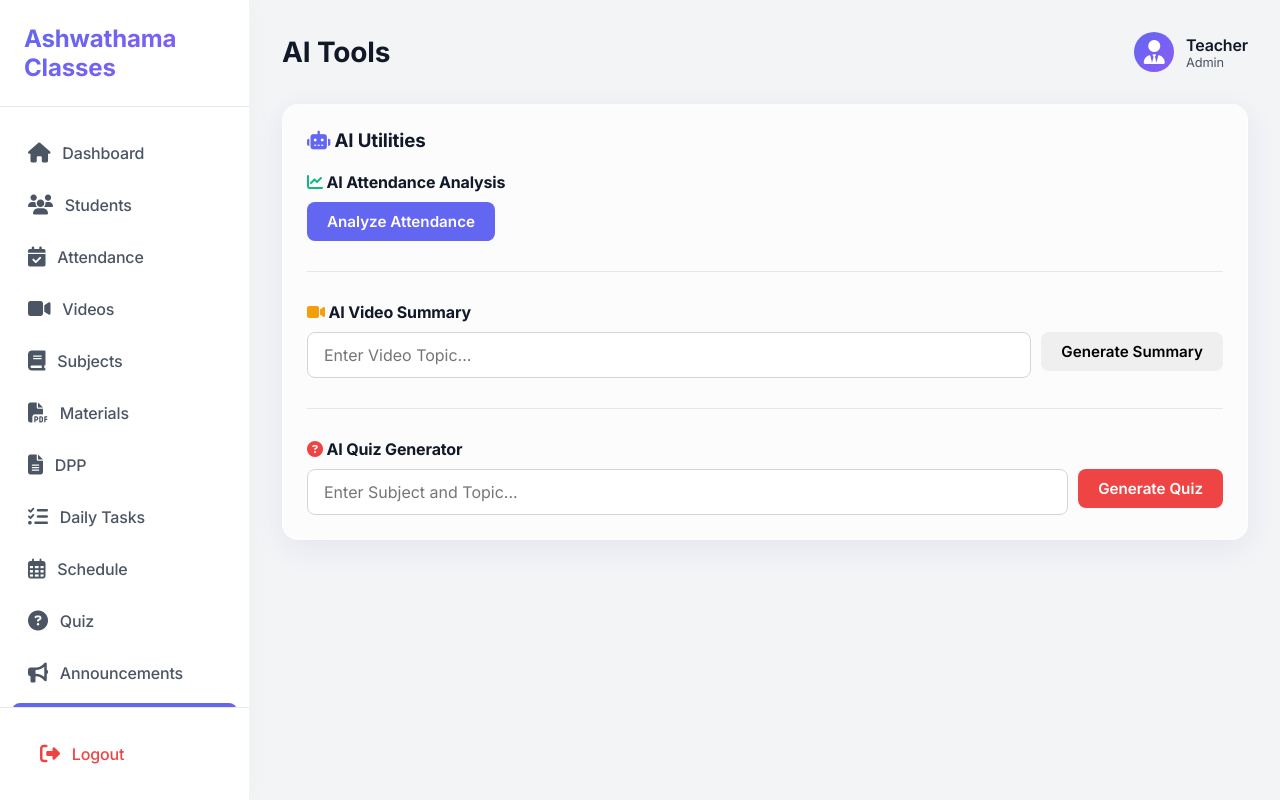
After one commit to lovelybruno4u-stack/kuchbhi2, a Flask app: page /teacher/ai_tools in a window 1280 px wide. The commit adds this page. Run offline with Flask 3, Linux system fonts and the light colour scheme; the visitor is signed in with stand-in values (Sample User, id 1).

Commit message:
feat: Add AI tools and fix attendance sheet name
- Renamed attendance sheet from 'ATTENDANCE_V2' to 'attendance' with
  schema ['date', 'student_id', 'status'].
- Added teacher AI tools UI and API endpoints for Attendance Analysis,
  Video Summary, and Quiz Generation.
- Added student Chatbot UI and API endpoints for Doubt Solver and Study
  Chatbot.
- Enhanced teacher announcements UI with AI generation capabilities.
- Added credentials.json file.
- Updated requirements.txt with openai package.

Co-authored-by: lovelybruno4u-stack <271917843+lovelybruno4u-stack@users.noreply.github.com>

```diff
--- a/app.py
+++ b/app.py
@@ -6,9 +6,12 @@ from dotenv import load_dotenv
 import gspread
 from google.oauth2.service_account import Credentials
 from datetime import datetime
+from openai import OpenAI
 
 # Load environment variables
 load_dotenv()
+
+client = OpenAI(api_key=os.getenv('OPENAI_API_KEY'))
 
 
 from datetime import timedelta
@@ -161,7 +164,7 @@ def get_google_sheet(sheet_name):
         'video_completion_V3': ['date', 'student_id', 'subject', 'video_id', 'completed'],
         'gamification_V3': ['student_id', 'points', 'badges'],
         'leaderboard_cache_V3': ['student_id', 'points', 'rank'],
-        'ATTENDANCE_V2': ['student_id', 'student_name', 'class', 'date', 'status', 'last_updated'],
+        'attendance': ['date', 'student_id', 'status'],
         'DPP_V2': ['id', 'title', 'subject', 'class', 'description', 'file_url', 'date_uploaded'],
         'DPP_Status_V3': ['dpp_id', 'student_id', 'status'],
         'TASKS_V2': ['id', 'title', 'description', 'subject', 'class', 'due_date', 'created_date'],
@@ -303,7 +306,7 @@ def background_refresh():
     try:
         # Silently fetch latest data to update cache behind the scenes
         print("Starting silent background refresh for all V2 sheets...")
-        sheets_to_refresh = ['ATTENDANCE_V2', 'DPP_V2', 'TASKS_V2']
+        sheets_to_refresh = ['attendance', 'DPP_V2', 'TASKS_V2']
         for s in sheets_to_refresh:
             sheet = get_google_sheet(s)
             if sheet:
@@ -555,7 +558,7 @@ def logout():
 def teacher_dashboard():
     students = get_data('students')
     videos = get_data('videos')
-    attendance = get_data('ATTENDANCE_V2')
+    attendance = get_data('attendance')
 
     current_date = datetime.now().strftime('%Y-%m-%d')
     today_attendance_count = len([a for a in attendance if a.get('date') == current_date and a.get('status') == 'Present'])
@@ -641,7 +644,7 @@ def delete_student(id):
 @login_required(role='teacher')
 def teacher_attendance():
     students = get_data('students')
-    attendance = get_data('ATTENDANCE_V2')
+    attendance = get_data('attendance')
     current_date = datetime.now().strftime('%Y-%m-%d')
 
     # Calculate today's absentees
@@ -673,7 +676,7 @@ def save_attendance():
     date = data.get('date')
     records = data.get('records', [])
 
-    sheet = get_google_sheet('ATTENDANCE_V2')
+    sheet = get_google_sheet('attendance')
     if not sheet:
         return jsonify({'success': False, 'error': "Could not connect to Google Sheet"})
 
@@ -732,7 +735,7 @@ def save_attendance():
         if points_to_award:
             bulk_award_points(points_to_award, "Attendance")
 
-        invalidate_cache('ATTENDANCE_V2')
+        invalidate_cache('attendance')
         refresh_local_cache()
 
         return jsonify({'success': True, 'message': 'Attendance saved successfully'})
@@ -826,7 +829,100 @@ def delete_announcement(id):
 
 
 
+@app.route('/teacher/ai_tools')
+@login_required(role='teacher')
+def teacher_ai_tools():
+    return render_template('teacher/ai_tools.html')
+
 # --- API Endpoints for AI Features (Teacher) ---
+
+@app.route('/api/ai/attendance_analysis', methods=['POST'])
+@login_required(role='teacher')
+def ai_attendance_analysis():
+    try:
+        attendance = get_data('attendance')
+        students = get_data('students')
+
+        # We need to give AI raw structured data
+        # Let's count present/absent for each student
+        student_map = {str(s.get('id')): s.get('name') for s in students}
+        attendance_counts = {}
+        for s in students:
+            sid = str(s.get('id'))
+            attendance_counts[sid] = {'name': s.get('name'), 'present': 0, 'absent': 0}
+
+        for a in attendance:
+            sid = str(a.get('student_id'))
+            if sid in attendance_counts:
+                if a.get('status') == '1' or a.get('status') == 'Present':
+                    attendance_counts[sid]['present'] += 1
+                else:
+                    attendance_counts[sid]['absent'] += 1
+
+        # Send to AI
+        prompt = "Analyze attendance data and provide insights. Which students are irregular? Give overall attendance health and suggest actions. Data: " + json.dumps(attendance_counts)
+
+        response = client.chat.completions.create(
+            model="gpt-4o-mini",
+            messages=[{"role":"user","content": prompt}]
+        )
+
+        analysis = response.choices[0].message.content
+        return jsonify({'success': True, 'analysis': analysis})
+    except Exception as e:
+        return jsonify({'success': False, 'error': str(e)})
+
+
+@app.route('/api/ai/video_summary', methods=['POST'])
+@login_required(role='teacher')
+def ai_video_summary():
+    data = request.json
+    topic = data.get('topic')
+    try:
+        prompt = f"Generate summary notes for revision for the topic: '{topic}'. Include a brief summary, key points, and revision notes."
+        response = client.chat.completions.create(
+            model="gpt-4o-mini",
+            messages=[{"role":"user","content": prompt}]
+        )
+        summary = response.choices[0].message.content
+        return jsonify({'success': True, 'summary': summary})
+    except Exception as e:
+        return jsonify({'success': False, 'error': str(e)})
+
+
+@app.route('/api/ai/quiz_generator', methods=['POST'])
+@login_required(role='teacher')
+def ai_quiz_generator():
+    data = request.json
+    topic = data.get('topic')
+    try:
+        prompt = f"Generate 5 MCQ questions with answers for the subject/topic: '{topic}'. Format cleanly."
+        response = client.chat.completions.create(
+            model="gpt-4o-mini",
+            messages=[{"role":"user","content": prompt}]
+        )
+        quiz = response.choices[0].message.content
+        return jsonify({'success': True, 'quiz': quiz})
+    except Exception as e:
+        return jsonify({'success': False, 'error': str(e)})
+
+
+@app.route('/api/ai/generate_announcement', methods=['POST'])
+@login_required(role='teacher')
+def ai_generate_announcement():
+    data = request.json
+    topic = data.get('topic')
+    try:
+        prompt = f"Write a professional coaching class announcement about: '{topic}'"
+        response = client.chat.completions.create(
+            model="gpt-4o-mini",
+            messages=[{"role":"user","content": prompt}]
+        )
+        announcement = response.choices[0].message.content
+        return jsonify({'success': True, 'announcement': announcement})
+    except Exception as e:
+        return jsonify({'success': False, 'error': str(e)})
+
 
 
 
@@ -972,7 +1068,7 @@ def student_dashboard():
     student_class = next((s.get('class') for s in students_data if str(s.get('id')) == str(student_id)), '')
 
     # Safely fetch attendance and calculate rate
-    attendance_data = get_data('ATTENDANCE_V2')
+    attendance_data = get_data('attendance')
     if attendance_data:
         unique_dates = set([a.get('date') for a in attendance_data if a.get('date')])
         total = len(unique_dates) if len(unique_dates) > 0 else 1
@@ -1071,7 +1167,7 @@ def student_attendance_view():
     student_id = session.get('student_id')
 
     # Use Attendance_V2
-    attendance_data = get_data('ATTENDANCE_V2')
+    attendance_data = get_data('attendance')
 
     if attendance_data:
         attendance_records = [a for a in attendance_data if str(a.get('student_id')) == str(student_id)]
@@ -1106,8 +1202,50 @@ def student_announcements_view():
     return render_template('student/announcements_view.html', announcements=announcements[::-1])
 
 
+@app.route('/student/chatbot', endpoint='student_chatbot')
+@login_required(role='student')
+def student_chatbot():
+    return render_template('student/chatbot.html')
+
 
 # --- API Endpoints for AI Features (Student) ---
+
+@app.route('/api/ai/doubt_solver', methods=['POST'])
+@login_required(role='student')
+def ai_doubt_solver():
+    data = request.json
+    question = data.get('question')
+    try:
+        # According to memory: "Explain this concept in very simple words for a school student"
+        # and "if math question: give step by step solution"
+        prompt = f"Explain this concept in very simple words for a school student. If it's a math question, give a step-by-step solution. Question: '{question}'"
+        response = client.chat.completions.create(
+            model="gpt-4o-mini",
+            messages=[{"role":"user","content": prompt}]
+        )
+        answer = response.choices[0].message.content
+        return jsonify({'success': True, 'answer': answer})
+    except Exception as e:
+        return jsonify({'success': False, 'error': str(e)})
+
+
+@app.route('/api/ai/chatbot', methods=['POST'])
+@login_required(role='student')
+def ai_chatbot():
+    data = request.json
+    message = data.get('message')
+    try:
+        # Prompt based on AI STUDY CHATBOT requirements
+        prompt = f"You are a friendly tutor for a student. Answer their questions about concept doubts, exam preparation, or study tips kindly and encouragingly. Student says: '{message}'"
+        response = client.chat.completions.create(
+            model="gpt-4o-mini",
+            messages=[{"role":"user","content": prompt}]
+        )
+        reply = response.choices[0].message.content
+        return jsonify({'success': True, 'reply': reply})
+    except Exception as e:
+        return jsonify({'success': False, 'error': str(e)})
+
 
 
 
@@ -1285,7 +1423,7 @@ def student_profile():
         flash("Profile not found.", "error")
         return redirect(url_for('student_dashboard'))
 
-    attendance_data = get_data('ATTENDANCE_V2')
+    attendance_data = get_data('attendance')
     attendance = [a for a in attendance_data if str(a.get('student_id')) == str(student_id)]
 
     total_classes = len(attendance)
--- a/requirements.txt
+++ b/requirements.txt
@@ -4,3 +4,4 @@ google-auth
 gunicorn
 python-dotenv
 pytz
+openai
--- a/templates/student/base.html
+++ b/templates/student/base.html
@@ -110,6 +110,11 @@
             <li class="nav-item">
                 <a href="{{ url_for('student_announcements_view') }}" class="nav-link {% if request.path == url_for('student_announcements_view') %}active{% endif %}">
                     <i class="fas fa-bell"></i> Announcements
+                </a>
+            </li>
+            <li class="nav-item">
+                <a href="{{ url_for('student_chatbot') }}" class="nav-link {% if request.path == url_for('student_chatbot') %}active{% endif %}">
+                    <i class="fas fa-robot"></i> AI Chatbot
                 </a>
             </li>
                         <li class="nav-item">
--- /dev/null
+++ b/templates/teacher/ai_tools.html
@@ -0,0 +1,137 @@
+{% extends 'teacher/base.html' %}
+
+{% block title %}AI Tools{% endblock %}
+{% block page_title %}AI Tools{% endblock %}
+
+{% block content %}
+<div class="glass-card" style="margin-bottom: 24px;">
+    <h3 style="color: var(--text-primary);"><i class="fas fa-robot" style="color: var(--primary-color);"></i> AI Utilities</h3>
+
+    <div style="margin-top: 20px;">
+        <h4 style="color: var(--text-primary);"><i class="fas fa-chart-line" style="color: var(--success);"></i> AI Attendance Analysis</h4>
+        <button id="btn-analyze-attendance" class="btn btn-primary" style="margin-top: 10px;" onclick="analyzeAttendance()">Analyze Attendance</button>
+        <div id="attendance-analysis-result" style="margin-top: 15px; padding: 15px; background: #f8fafc; border-radius: 8px; border: 1px solid #e2e8f0; display: none;"></div>
+    </div>
+
+    <hr style="margin: 30px 0; border: none; border-top: 1px solid #e5e7eb;">
+
+    <div>
+        <h4 style="color: var(--text-primary);"><i class="fas fa-video" style="color: var(--warning);"></i> AI Video Summary</h4>
+        <div style="display: flex; gap: 10px; margin-top: 10px; align-items: flex-start;">
+            <input type="text" id="video-topic" class="form-control" placeholder="Enter Video Topic..." style="flex: 1;">
+            <button id="btn-video-summary" class="btn btn-warning" onclick="generateVideoSummary()">Generate Summary</button>
+        </div>
+        <div id="video-summary-result" style="margin-top: 15px; padding: 15px; background: #f8fafc; border-radius: 8px; border: 1px solid #e2e8f0; display: none;"></div>
+    </div>
+
+    <hr style="margin: 30px 0; border: none; border-top: 1px solid #e5e7eb;">
+
+    <div>
+        <h4 style="color: var(--text-primary);"><i class="fas fa-question-circle" style="color: var(--danger);"></i> AI Quiz Generator</h4>
+        <div style="display: flex; gap: 10px; margin-top: 10px; align-items: flex-start;">
+            <input type="text" id="quiz-topic" class="form-control" placeholder="Enter Subject and Topic..." style="flex: 1;">
+            <button id="btn-quiz-generator" class="btn btn-danger" onclick="generateQuiz()">Generate Quiz</button>
+        </div>
+        <div id="quiz-generator-result" style="margin-top: 15px; padding: 15px; background: #f8fafc; border-radius: 8px; border: 1px solid #e2e8f0; display: none;"></div>
+    </div>
+</div>
+
+<script>
+    async function analyzeAttendance() {
+        const btn = document.getElementById('btn-analyze-attendance');
+        const resultDiv = document.getElementById('attendance-analysis-result');
+        btn.disabled = true;
+        btn.innerHTML = '<i class="fas fa-spinner fa-spin"></i> Analyzing...';
+
+        try {
+            const response = await fetch('/api/ai/attendance_analysis', { method: 'POST' });
+            const data = await response.json();
+
+            if (data.success) {
+                resultDiv.innerHTML = `<p style="white-space: pre-wrap;">${data.analysis}</p>`;
+                resultDiv.style.display = 'block';
+                showToast('Analysis complete!');
+            } else {
+                showToast(data.error || 'Failed to analyze attendance.', 'error');
+            }
+        } catch (e) {
+            showToast('Network error.', 'error');
+        } finally {
+            btn.disabled = false;
+            btn.innerHTML = 'Analyze Attendance';
+        }
+    }
+
+    async function generateVideoSummary() {
+        const topicInput = document.getElementById('video-topic');
+        const topic = topicInput.value.trim();
+        if (!topic) {
+            showToast('Please enter a video topic.', 'warning');
+            return;
+        }
+
+        const btn = document.getElementById('btn-video-summary');
+        const resultDiv = document.getElementById('video-summary-result');
+        btn.disabled = true;
+        btn.innerHTML = '<i class="fas fa-spinner fa-spin"></i> Generating...';
+
+        try {
+            const response = await fetch('/api/ai/video_summary', {
+                method: 'POST',
+                headers: { 'Content-Type': 'application/json' },
+                body: JSON.stringify({ topic: topic })
+            });
+            const data = await response.json();
+
+            if (data.success) {
+                resultDiv.innerHTML = `<p style="white-space: pre-wrap;">${data.summary}</p>`;
+                resultDiv.style.display = 'block';
+                showToast('Summary generated!');
+            } else {
+                showToast(data.error || 'Failed to generate summary.', 'error');
+            }
+        } catch (e) {
+            showToast('Network error.', 'error');
+        } finally {
+            btn.disabled = false;
+            btn.innerHTML = 'Generate Summary';
+        }
+    }
+
+    async function generateQuiz() {
+        const topicInput = document.getElementById('quiz-topic');
+        const topic = topicInput.value.trim();
+        if (!topic) {
+            showToast('Please enter a subject and topic.', 'warning');
+            return;
+        }
+
+        const btn = document.getElementById('btn-quiz-generator');
+        const resultDiv = document.getElementById('quiz-generator-result');
+        btn.disabled = true;
+        btn.innerHTML = '<i class="fas fa-spinner fa-spin"></i> Generating...';
+
+        try {
+            const response = await fetch('/api/ai/quiz_generator', {
+                method: 'POST',
+                headers: { 'Content-Type': 'application/json' },
+                body: JSON.stringify({ topic: topic })
+            });
+            const data = await response.json();
+
+            if (data.success) {
+                resultDiv.innerHTML = `<p style="white-space: pre-wrap;">${data.quiz}</p>`;
+                resultDiv.style.display = 'block';
+                showToast('Quiz generated!');
+            } else {
+                showToast(data.error || 'Failed to generate quiz.', 'error');
+            }
+        } catch (e) {
+            showToast('Network error.', 'error');
+        } finally {
+            btn.disabled = false;
+            btn.innerHTML = 'Generate Quiz';
+        }
+    }
+</script>
+{% endblock %}
--- a/templates/teacher/base.html
+++ b/templates/teacher/base.html
@@ -130,6 +130,11 @@
             <li class="nav-item">
                 <a href="{{ url_for('teacher_announcements') }}" class="nav-link {% if request.path == url_for('teacher_announcements') %}active{% endif %}">
                     <i class="fas fa-bullhorn"></i> Announcements
+                </a>
+            </li>
+            <li class="nav-item">
+                <a href="{{ url_for('teacher_ai_tools') }}" class="nav-link {% if request.path == url_for('teacher_ai_tools') %}active{% endif %}">
+                    <i class="fas fa-robot"></i> AI Tools
                 </a>
             </li>
 
```
Also changed, not shown: templates/student/chatbot.html (added, +117 -0 lines), templates/teacher/announcements.html (+40 -0 lines).
